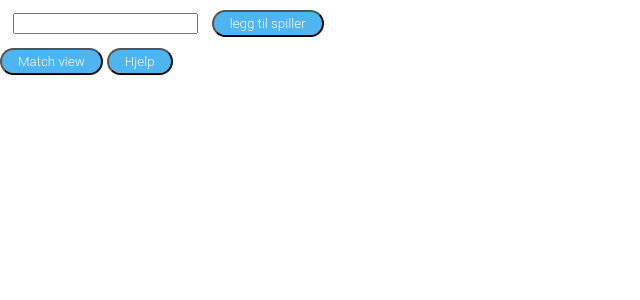
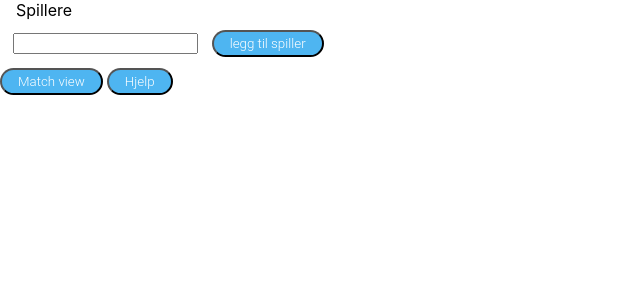
Before and after one commit to fagerli/matchassistant, a React (Create React App) app: page / in a window 1280 px wide. Shown: the top 300 px of the page, without its empty margins (0-640 px from the left). Built offline with nearby package versions, Linux system fonts and the light colour scheme; the HTML template or start-up script is replaced by a standard one.

Commit message:
showing list of players in setupView

```diff
--- a/src/App.js
+++ b/src/App.js
@@ -103,7 +103,11 @@ class App extends React.Component {
         setView={this.setView}
       />
     }else if(this.state.activeView==='SetupView'){
-      view = <SetupView addPlayer={this.addPlayer} setView={this.setView}/>
+      view = <SetupView
+        passivePlayers={this.state.passivePlayers}
+        activePlayers={this.state.activePlayers}
+        addPlayer={this.addPlayer}
+        setView={this.setView}/>
     }else{
       view = <HelpView setView={this.setView}/>
     }
--- a/src/SetupView.js
+++ b/src/SetupView.js
@@ -1,4 +1,5 @@
 import React from 'react';
+import PlayerPane from './PlayerPane.js';
 import './App.css';
 
 class SetupView extends React.Component {
@@ -19,8 +20,18 @@ class SetupView extends React.Component {
 
   render(){
 
+    let completeList = this.props.activePlayers.concat(this.props.passivePlayers);
+    let playerItems = completeList.map((player) =>
+    <PlayerPane key={player.no}
+              value={player} clickCallback={this.props.swapOutPlayer}  />
+    );
+
   return (
     <div className="App">
+      <div className="activePlayers">
+        <div>Spillere</div>
+        <ul>{playerItems}</ul>
+      </div>
       <form onSubmit={this.addPlayer}>
       <input id="nameInput" type="text"></input>
       <button onClick={this.props.addPlayer}>legg til spiller</button>
```
